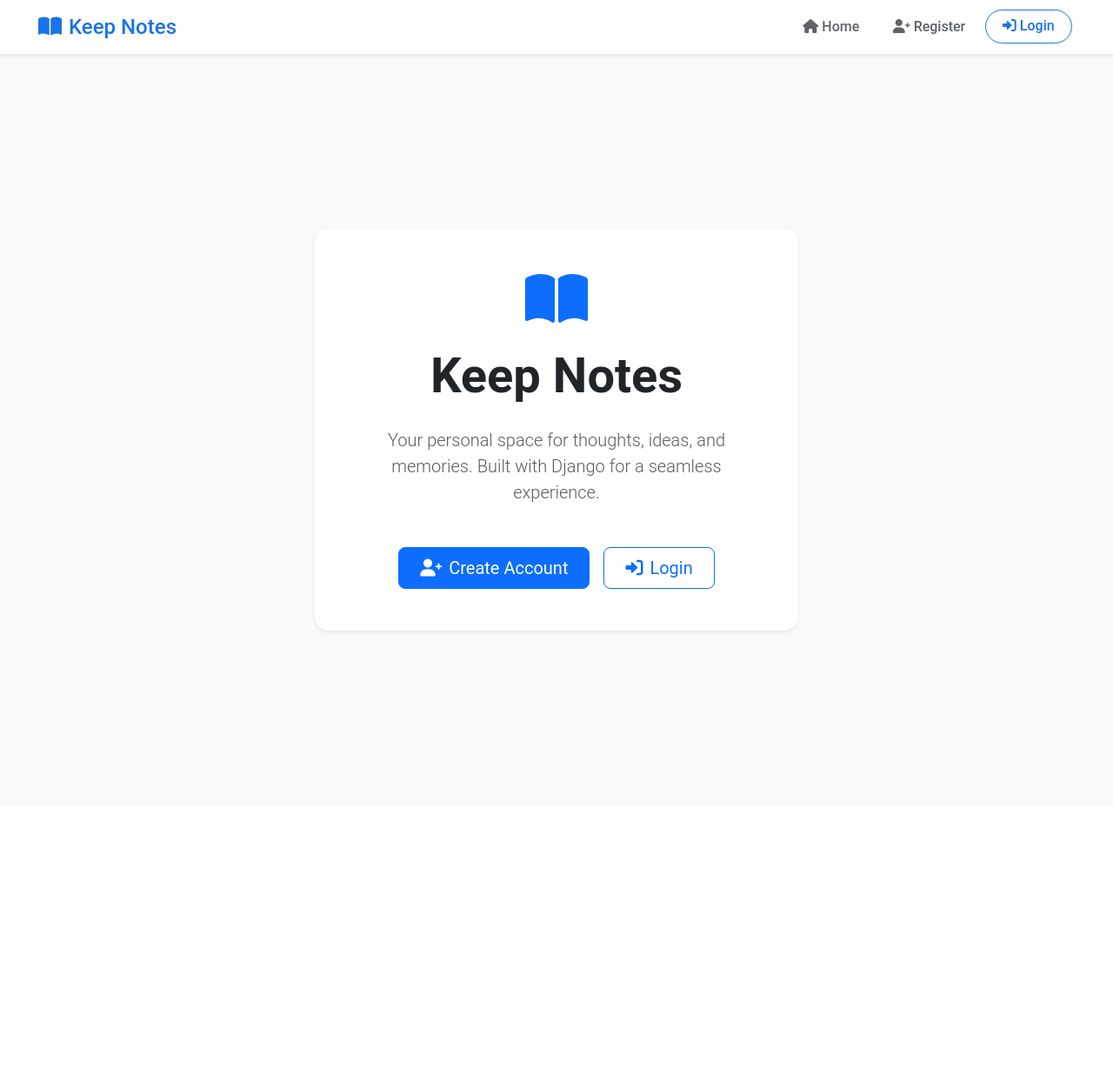
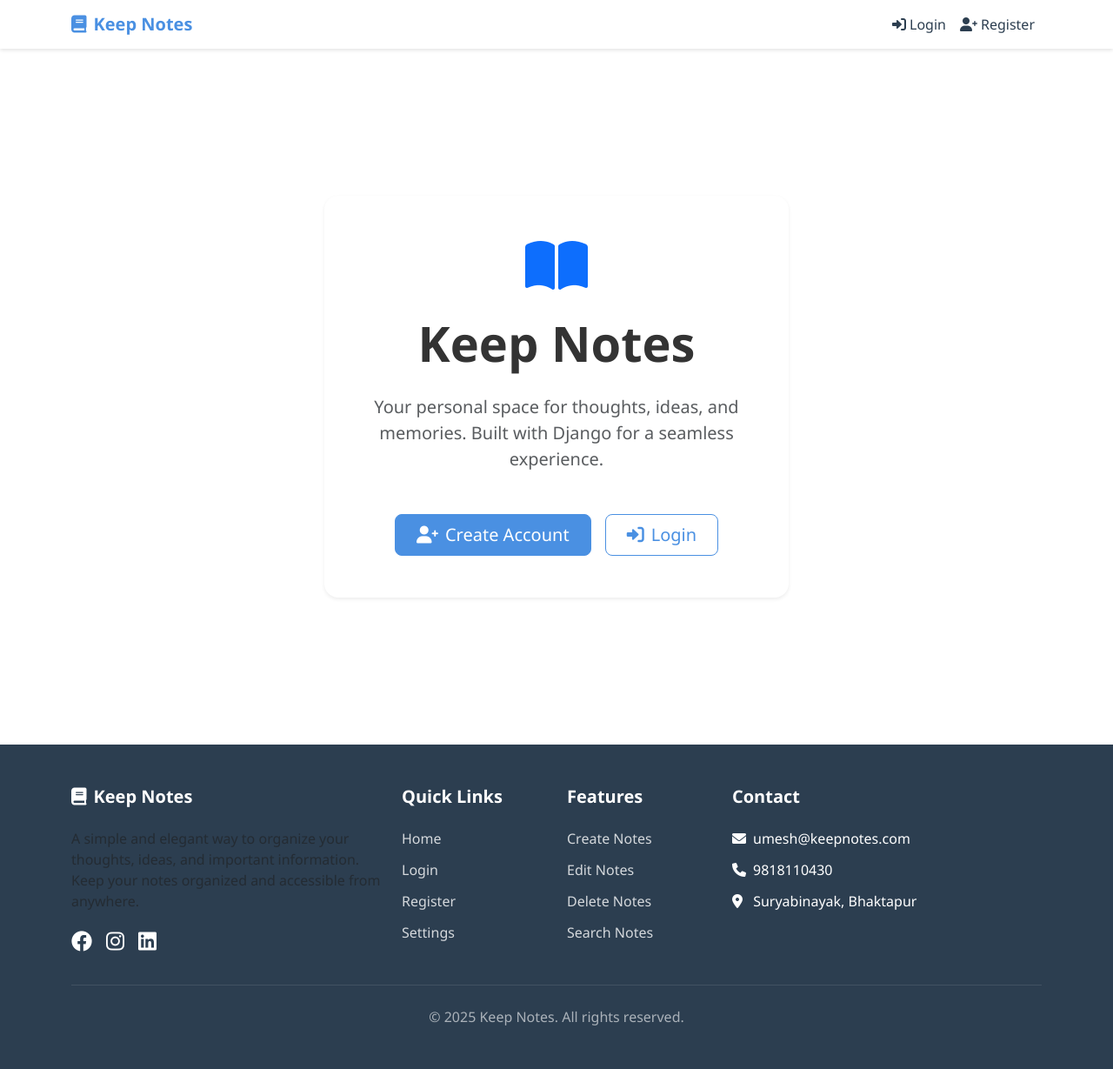
Before and after one commit to UmeshBabu7/Keep-Notes, a Django app: page / in a window 1280 px wide. Shown: the whole page at 87% size. Before the commit the page ends 728 px from the top, so only its background shows below. Run offline with Django 5.2, Linux system fonts and the light colour scheme.

Commit message:
improved the UI

```diff
--- a/keepproject/notes/urls.py
+++ b/keepproject/notes/urls.py
@@ -1,6 +1,8 @@
 from django.urls import path
 from . import views
 import django.contrib.auth.views as auth_views
+
+app_name="notes"
 
 app_name="notes"
 urlpatterns = [
--- a/keepproject/templates/base.html
+++ b/keepproject/templates/base.html
@@ -9,92 +9,133 @@
     <link href="https://cdn.jsdelivr.net/npm/bootstrap@5.3.0/dist/css/bootstrap.min.css" rel="stylesheet">
     <link rel="stylesheet" href="https://cdnjs.cloudflare.com/ajax/libs/font-awesome/6.0.0/css/all.min.css">
     <link rel="stylesheet" href="{% static 'css/main.css' %}">
-    <title>Keep Notes</title>
+    <title>{% block title %}Keep Notes{% endblock title %}</title>
     <style>
         :root {
-            --primary-color: #1a73e8;
-            --secondary-color: #5f6368;
-            --background-color: #f8f9fa;
-            --hover-color: #e8f0fe;
+            --primary-color: #4a90e2;
+            --secondary-color: #2c3e50;
+            --accent-color: #e74c3c;
+            --text-color: #333;
+            --light-bg: #f8f9fa;
         }
 
         body {
-            background-color: var(--background-color);
-            font-family: 'Google Sans', Roboto, Arial, sans-serif;
+            font-family: 'Segoe UI', Tahoma, Geneva, Verdana, sans-serif;
+            color: var(--text-color);
+            min-height: 100vh;
+            display: flex;
+            flex-direction: column;
         }
 
         .navbar {
-            background-color: white !important;
+            background-color: white;
             box-shadow: 0 2px 4px rgba(0,0,0,0.1);
-            padding: 0.5rem 2rem;
         }
 
         .navbar-brand {
+            font-weight: 600;
             color: var(--primary-color) !important;
-            font-size: 1.5rem;
-            font-weight: 500;
         }
 
         .nav-link {
             color: var(--secondary-color) !important;
             font-weight: 500;
-            padding: 0.5rem 1rem !important;
-            margin: 0 0.2rem;
-            border-radius: 4px;
-            transition: all 0.3s ease;
+            transition: color 0.3s ease;
         }
 
         .nav-link:hover {
-            background-color: var(--hover-color);
             color: var(--primary-color) !important;
         }
 
-        .nav-link.add {
-            color: var(--primary-color) !important;
-            border: 1px solid var(--primary-color);
-            border-radius: 20px;
-            padding: 0.4rem 1.2rem !important;
+        .btn-primary {
+            background-color: var(--primary-color);
+            border-color: var(--primary-color);
         }
 
-        .nav-link.add:hover {
-            background-color: var(--primary-color);
-            color: white !important;
+        .btn-primary:hover {
+            background-color: #357abd;
+            border-color: #357abd;
         }
 
-        .nav-item form button.nav-link {
-            width: 100%;
-            text-align: left;
-            cursor: pointer;
+        .btn-outline-primary {
+            color: var(--primary-color);
+            border-color: var(--primary-color);
         }
 
-        .nav-item form button.nav-link:hover {
-            background-color: var(--hover-color);
-            color: var(--primary-color) !important;
+        .btn-outline-primary:hover {
+            background-color: var(--primary-color);
+            border-color: var(--primary-color);
         }
 
-        .container {
-            max-width: 1200px;
-            margin: 2rem auto;
-            padding: 0 1rem;
+        .main-content {
+            flex: 1;
         }
 
-        @media (max-width: 768px) {
-            .navbar {
-                padding: 0.5rem 1rem;
-            }
+        /* Footer Styles */
+        .footer {
+            background-color: var(--secondary-color);
+            color: white;
+            padding: 3rem 0;
+            margin-top: auto;
+        }
 
-            .nav-link {
-                padding: 0.5rem !important;
-            }
+        .footer h5 {
+            color: white;
+            font-weight: 600;
+            margin-bottom: 1.5rem;
+        }
+
+        .footer-links {
+            list-style: none;
+            padding: 0;
+            margin: 0;
+        }
+
+        .footer-links li {
+            margin-bottom: 0.75rem;
+        }
+
+        .footer-links a {
+            color: rgba(255, 255, 255, 0.8);
+            text-decoration: none;
+            transition: color 0.3s ease;
+        }
+
+        .footer-links a:hover {
+            color: white;
+        }
+
+        .social-links {
+            display: flex;
+            gap: 1rem;
+            margin-top: 1rem;
+        }
+
+        .social-links a {
+            color: white;
+            font-size: 1.5rem;
+            transition: color 0.3s ease;
+        }
+
+        .social-links a:hover {
+            color: var(--primary-color);
+        }
+
+        .footer-bottom {
+            border-top: 1px solid rgba(255, 255, 255, 0.1);
+            padding-top: 1.5rem;
+            margin-top: 2rem;
+            text-align: center;
+            color: rgba(255, 255, 255, 0.6);
         }
     </style>
 </head>
 <body>
     <header>
-        <nav class="navbar navbar-expand-lg">
-            <div class="container-fluid">
-                <a class="navbar-brand" href="{% url 'notes:home_page' %}">
-                    <i class="fas fa-book-open me-2"></i>Keep Notes
+        <nav class="navbar navbar-expand-lg navbar-light">
+            <div class="container">
+                <a class="navbar-brand" href="{% url 'notes:index' %}">
+                    <i class="fas fa-book me-2"></i>Keep Notes
                 </a>
                 <button class="navbar-toggler" type="button" data-bs-toggle="collapse" data-bs-target="#navbarNav">
                     <span class="navbar-toggler-icon"></span>
@@ -107,38 +148,28 @@
                                     <i class="fas fa-home me-1"></i>Home
                                 </a>
                             </li>
-                            <!-- <li class="nav-item">
-                                <a class="nav-link add" href="#">
-                                    <i class="fas fa-plus me-1"></i>
-                                </a>
-                            </li> -->
                             <li class="nav-item">
                                 <a class="nav-link" href="{% url 'notes:settings' %}">
                                     <i class="fas fa-cog me-1"></i>Settings
                                 </a>
                             </li>
                             <li class="nav-item">
-                                <form method="post" action="{% url 'notes:logout' %}" style="display: inline;">
+                                <form action="{% url 'notes:logout' %}" method="post" class="d-inline">
                                     {% csrf_token %}
-                                    <button type="submit" class="nav-link" style="background: none; border: none;">
+                                    <button type="submit" class="btn btn-link nav-link" style="text-decoration: none;">
                                         <i class="fas fa-sign-out-alt me-1"></i>Logout
                                     </button>
                                 </form>
                             </li>
                         {% else %}
                             <li class="nav-item">
-                                <a class="nav-link" href="{% url 'notes:index' %}">
-                                    <i class="fas fa-home me-1"></i>Home
+                                <a class="nav-link" href="{% url 'notes:login' %}">
+                                    <i class="fas fa-sign-in-alt me-1"></i>Login
                                 </a>
                             </li>
                             <li class="nav-item">
                                 <a class="nav-link" href="{% url 'notes:register' %}">
                                     <i class="fas fa-user-plus me-1"></i>Register
-                                </a>
-                            </li>
-                            <li class="nav-item">
-                                <a class="nav-link add" href="{% url 'notes:login' %}">
-                                    <i class="fas fa-sign-in-alt me-1"></i>Login
                                 </a>
                             </li>
                         {% endif %}
@@ -153,6 +184,52 @@
         {% endblock body %}
     </main>
 
+    <!-- Footer -->
+    <footer class="footer">
+        <div class="container">
+            <div class="row">
+                <div class="col-lg-4 mb-4 mb-lg-0">
+                    <h5><i class="fas fa-book me-2"></i>Keep Notes</h5>
+                    <p class="text-muted">A simple and elegant way to organize your thoughts, ideas, and important information. Keep your notes organized and accessible from anywhere.</p>
+                    <div class="social-links">
+                        <a href="#"><i class="fab fa-facebook"></i></a>
+                        <a href="#"><i class="fab fa-instagram"></i></a>
+                        <a href="#"><i class="fab fa-linkedin"></i></a>
+                    </div>
+                </div>
+                <div class="col-lg-2 col-md-4 mb-4 mb-md-0">
+                    <h5>Quick Links</h5>
+                    <ul class="footer-links">
+                        <li><a href="{% url 'notes:index' %}">Home</a></li>
+                        <li><a href="{% url 'notes:login' %}">Login</a></li>
+                        <li><a href="{% url 'notes:register' %}">Register</a></li>
+                        <li><a href="{% url 'notes:settings' %}">Settings</a></li>
+                    </ul>
+                </div>
+                <div class="col-lg-2 col-md-4 mb-4 mb-md-0">
+                    <h5>Features</h5>
+                    <ul class="footer-links">
+                        <li><a href="#">Create Notes</a></li>
+                        <li><a href="#">Edit Notes</a></li>
+                        <li><a href="#">Delete Notes</a></li>
+                        <li><a href="#">Search Notes</a></li>
+                    </ul>
+                </div>
+                <div class="col-lg-4 col-md-4">
+                    <h5>Contact </h5>
+                    <ul class="footer-links">
+                        <li><i class="fas fa-envelope me-2"></i>umesh@keepnotes.com</li>
+                        <li><i class="fas fa-phone me-2"></i>9818110430</li>
+                        <li><i class="fas fa-map-marker-alt me-2"></i> Suryabinayak, Bhaktapur</li>
+                    </ul>
+                </div>
+            </div>
+            <div class="footer-bottom">
+                <p class="mb-0">&copy; {% now "Y" %} Keep Notes. All rights reserved.</p>
+            </div>
+        </div>
+    </footer>
+
     <script src="https://cdn.jsdelivr.net/npm/bootstrap@5.3.0/dist/js/bootstrap.bundle.min.js"></script>
     <script src="{% static 'js/index.js' %}"></script>
 </body>
```
Also changed, not shown: keepproject/db.sqlite3.
